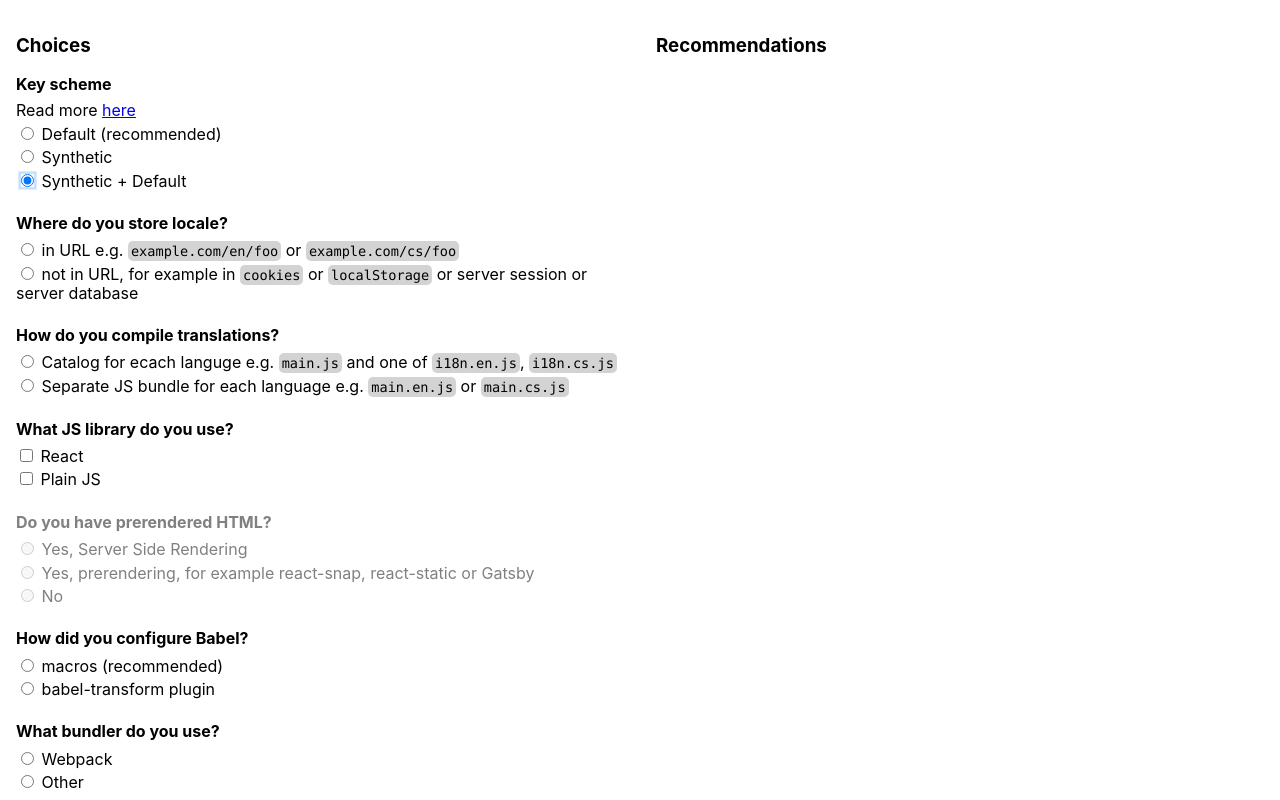
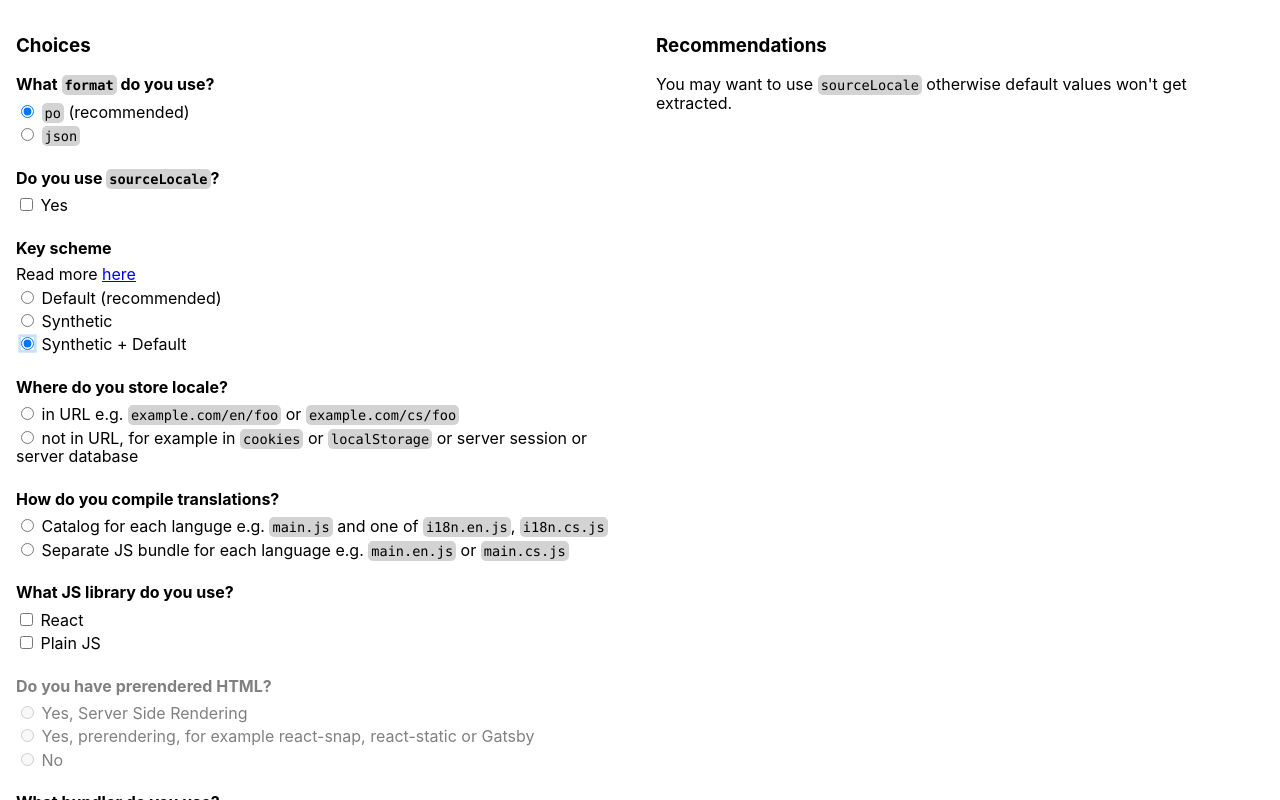
Before and after one commit to stereobooster/lingui-choices, a React (Create React App) app: page / in a window 1280 px wide. Both pictures are taken after a click on the label "Synthetic + Default". Shown: the top 800 px of the page. Built offline with nearby package versions, Linux system fonts and the light colour scheme.

Commit message:
Recommendations

```diff
--- a/src/App.js
+++ b/src/App.js
@@ -4,28 +4,63 @@ import Radio from "./components/Radio";
 import Checkbox from "./components/Checkbox";
 
 const isReact = state => state["react"];
-const inUrl = state => state["locale"] === "inUrl";
+const isInUrl = state => state["locale"] === "inUrl";
+const isPrerendering = state =>
+  state["html"] !== "no" && state["html"] !== undefined;
+const isGettext = state => state["format"] === "gettext";
+const isJson = state => state["format"] === "json";
+const isSourceLocale = state => !!state["sourceLocale"];
+const isDefault = state => state["keyScheme"] === "default";
+const isSynthetic = state => state["keyScheme"] === "synthetic";
+const isSyntheticAndDefault = state =>
+  state["keyScheme"] === "syntheticAndDefault";
+
+const isCatalogs = state => state["translations"] === "catalogs";
+const isSeparateBundles = state => state["translations"] === "separateBundles";
+
+const isWebpack = state => state["bundler"] === "webpack";
+const isOtherBundler = state => state["bundler"] === "other";
 
 const disabledHtml = state => !isReact(state);
-const disabledPrerendering = state => !isReact(state) || !inUrl(state);
+const disabledPrerendering = state => !isReact(state) || !isInUrl(state);
 
 class App extends Component {
-  state = {};
+  state = {
+    format: "gettext",
+    keyScheme: "default"
+  };
   render() {
-    const stateProvider = {
-      state: this.state,
-      setState: this.setState.bind(this)
-    };
-
+    const { state } = this;
+    const stateProvider = { state, setState: this.setState.bind(this) };
     return (
       <div className="content">
         <form className="column">
           <h3>Choices</h3>
 
           <div className="field">
+            <h4>
+              What <code>format</code> do you use?
+            </h4>
+            <Radio name="format" value="gettext" {...stateProvider}>
+              <code>po</code> (recommended)
+            </Radio>
+            <Radio name="format" value="json" {...stateProvider}>
+              <code>json</code>
+            </Radio>
+          </div>
+
+          <div className="field">
+            <h4>
+              Do you use <code>sourceLocale</code>?
+            </h4>
+            <Checkbox name="sourceLocale" {...stateProvider}>
+              Yes
+            </Checkbox>
+          </div>
+
+          <div className="field">
             <h4>Key scheme</h4>
             <div className="hint">
-              {" "}
               Read more{" "}
               <a href="https://github.com/lingui/js-lingui/issues/412#issue-387479674">
                 here
@@ -60,11 +95,15 @@ class App extends Component {
 
           <div className="field">
             <h4>How do you compile translations?</h4>
-            <Radio name="catalogs" value="catalog" {...stateProvider}>
-              Catalog for ecach languge e.g. <code>main.js</code> and one of{" "}
+            <Radio name="translations" value="catalogs" {...stateProvider}>
+              Catalog for each languge e.g. <code>main.js</code> and one of{" "}
               <code>i18n.en.js</code>, <code>i18n.cs.js</code>
             </Radio>
-            <Radio name="catalogs" value="separateBundle" {...stateProvider}>
+            <Radio
+              name="translations"
+              value="separateBundles"
+              {...stateProvider}
+            >
               Separate JS bundle for each language e.g. <code>main.en.js</code>{" "}
               or <code>main.cs.js</code>
             </Radio>
@@ -81,14 +120,14 @@ class App extends Component {
           </div>
 
           <div className="field">
-            <h4 className={disabledHtml(this.state) ? "disabled" : undefined}>
+            <h4 className={disabledHtml(state) ? "disabled" : undefined}>
               Do you have prerendered HTML?
             </h4>
             <Radio
               name="html"
               value="ssr"
               {...stateProvider}
-              disabled={disabledHtml(this.state)}
+              disabled={disabledHtml(state)}
             >
               Yes, Server Side Rendering
             </Radio>
@@ -96,7 +135,7 @@ class App extends Component {
               name="html"
               value="prerendering"
               {...stateProvider}
-              disabled={disabledPrerendering(this.state)}
+              disabled={disabledPrerendering(state)}
             >
               Yes, prerendering, for example react-snap, react-static or Gatsby
             </Radio>
@@ -104,9 +143,19 @@ class App extends Component {
               name="html"
               value="no"
               {...stateProvider}
-              disabled={disabledHtml(this.state)}
+              disabled={disabledHtml(state)}
             >
               No
+            </Radio>
+          </div>
+
+          <div className="field">
+            <h4>What bundler do you use?</h4>
+            <Radio name="bundler" value="webpack" {...stateProvider}>
+              Webpack
+            </Radio>
+            <Radio name="bundler" value="other" {...stateProvider}>
+              Other
             </Radio>
           </div>
 
@@ -119,19 +168,67 @@ class App extends Component {
               babel-transform plugin
             </Radio>
           </div>
+        </form>
 
-          <div className="field">
-            <h4>What bundler do you use?</h4>
-            <Radio name="bundler" value="webpack" {...stateProvider}>
-              Webpack
-            </Radio>
-            <Radio name="bundler" value="other" {...stateProvider}>
-              Other
-            </Radio>
-          </div>
-        </form>
         <div className="column">
           <h3>Recommendations</h3>
+          {isGettext(state) && isSourceLocale(state) && isDefault(state) && (
+            <p>
+              You may need <code>#, fuzzy</code> flag. See{" "}
+              <a href="https://github.com/lingui/js-lingui/issues/383#issuecomment-435217183">
+                #383
+              </a>
+            </p>
+          )}
+          {isSourceLocale(state) && isSynthetic(state) && (
+            <p>
+              You need to make sure you don't deliver synthetic keys to users.
+              See{" "}
+              <a href="https://github.com/lingui/js-lingui/issues/405">#405</a>
+            </p>
+          )}
+          {!isJson(state) &&
+            !isSourceLocale(state) &&
+            isSyntheticAndDefault(state) && (
+              <p>
+                You may want to use <code>sourceLocale</code> otherwise default
+                values won't get extracted.
+              </p>
+            )}
+          {isCatalogs(state) && (
+            <p>
+              You may need to figure out how to do code splitting for catalogs.{" "}
+              <a href="https://github.com/lingui/js-lingui/issues/139">#139</a>{" "}
+              can improve situation.
+            </p>
+          )}
+          {isSeparateBundles(state) && (
+            <p>
+              Good news! Problem with code spliting is solved if your bundler
+              supports code splitting for JS, like Webpack.
+            </p>
+          )}
+          {isPrerendering(state) && (
+            <p>
+              <a href="https://dev.to/stereobooster/friday-hack-suspense-concurrent-mode-and-lazy-to-load-locales-for-i18n-hgg">
+                You need some workaround to prevent white flash
+              </a>
+            </p>
+          )}
+          {isCatalogs(state) && isWebpack(state) && (
+            <p>
+              Good news! Problem with cache invalidation is solved. Use
+              something like this to load catalogs{" "}
+              <code>
+                {
+                  'return import(/* webpackMode: "lazy", webpackChunkName: "i18n-[index]" */ `./locales/${locale}/messages.js`);'
+                }
+              </code>
+            </p>
+          )}
+          {isCatalogs(state) && isOtherBundler(state) && (
+            <p>You need to figure out how to invalidate cache for catalogs</p>
+          )}
         </div>
       </div>
     );
```
